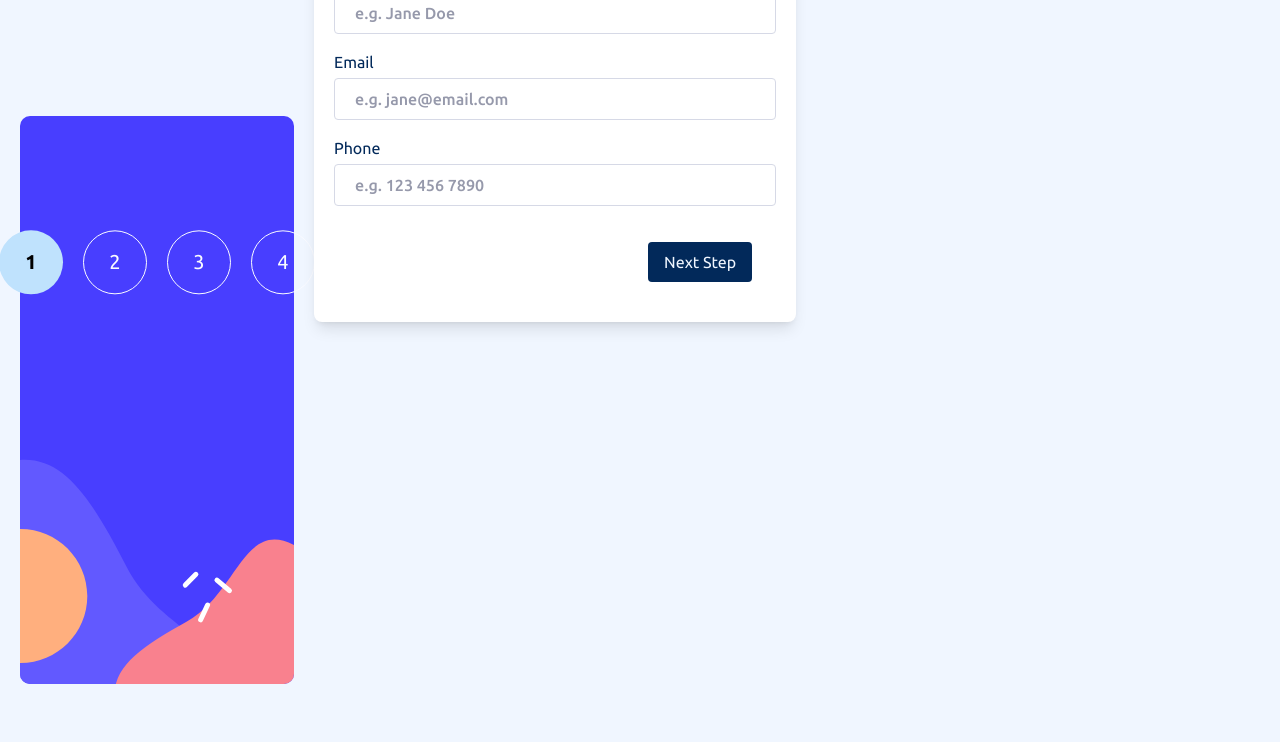
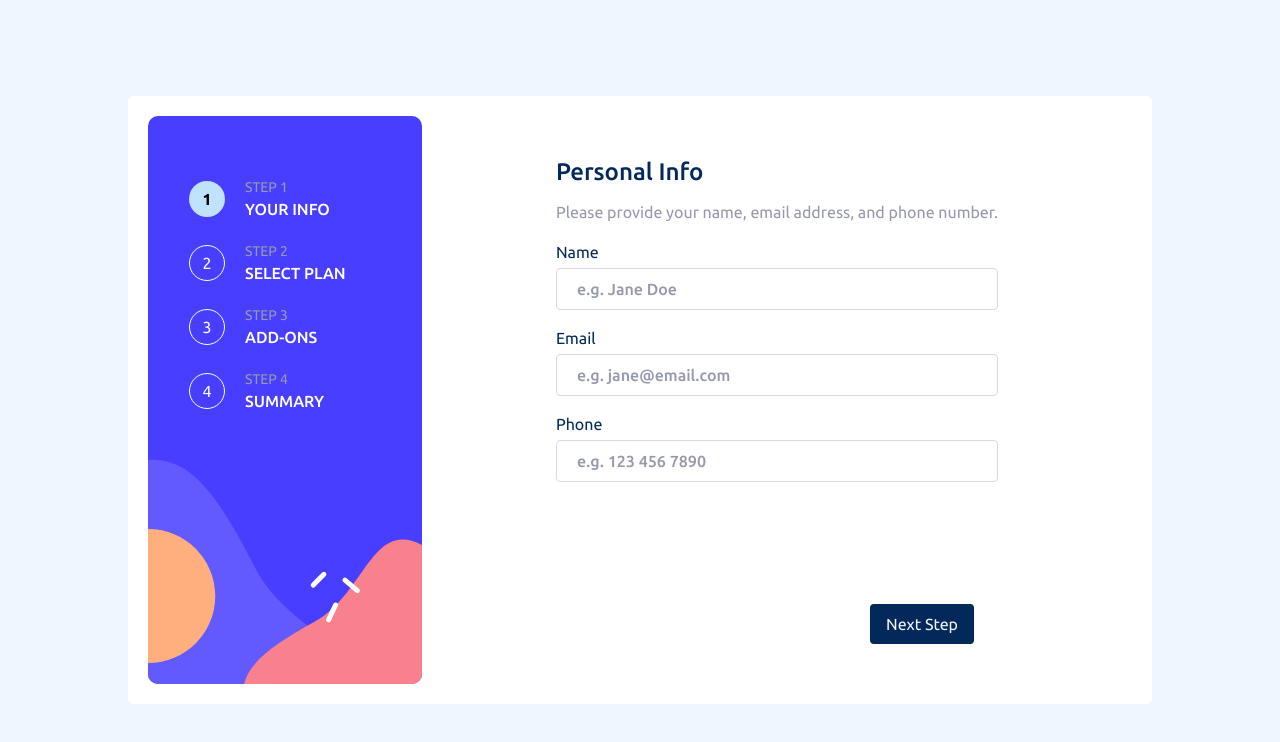
Before and after one commit to FrontendBy-GJ/multi-step-form, a React (Vite) app: page / in a window 1280 px wide. Shown: the top 742 px of the page. Built offline with nearby package versions, Linux system fonts and the light colour scheme.

Commit message:
style form (desktop)

```diff
--- a/src/components/Form.tsx
+++ b/src/components/Form.tsx
@@ -11,40 +11,52 @@ const Form = () => {
   const { currentStep, canConfirm } = useFormContext();
 
   const formInputs = [
-    <PersonalInfo />,
-    <SelectPlan />,
-    <PickAddOns />,
-    <Review />,
+    { form: <PersonalInfo />, title: "Your Info" },
+    { form: <SelectPlan />, title: "Select Plan" },
+    { form: <PickAddOns />, title: "Add-ons" },
+    { form: <Review />, title: "Summary" },
   ];
 
   return (
-    <div className="sm:p- min-h-screen bg-neutral-Magnolia pb-24 font-Ubuntu lg:flex lg:p-5">
+    <div className="bg-neutral-Magnolia md:flex md:h-screen md:items-center md:justify-center md:px-10">
+      <div className="min-h-screen w-full min-w-[375px] bg-neutral-Magnolia pb-24 font-Ubuntu md:flex md:min-h-0 md:max-w-5xl md:rounded-md md:bg-white md:p-5">
         <div className="relative">
           <picture role="presentation">
-          <source media="(min-width: 1024px)" srcSet={desktopBG} />
-          <img src={mobileBG} alt="" className="h-full w-full" />
+            <source media="(min-width: 768px)" srcSet={desktopBG} />
+            <img src={mobileBG} role="presentation" className="h-full w-full" />
           </picture>
 
-        <div className="absolute left-1/2 top-1/3 flex -translate-x-1/2 -translate-y-2/3 justify-center gap-5">
-          {Array(formInputs.length)
-            .fill(null)
-            .map((_, index) => (
+          <div className="absolute left-1/2 top-1/3 flex -translate-x-1/2 -translate-y-2/3 justify-center gap-5 md:w-max md:-translate-x-24 md:-translate-y-32 md:flex-col">
+            {formInputs.map((form, index) => (
+              <div
+                key={form.title}
+                className="flex items-center gap-5 duration-500 animate-in zoom-in-0"
+              >
                 <div
                   key={index}
                   className={`${
                     index === currentStep
                       ? "border-none bg-primary-Light-blue font-bold text-black"
                       : "border-current text-neutral-Alabaster"
-                } grid aspect-square w-9 place-items-center rounded-full border transition duration-500 animate-in zoom-in-0 sm:w-16 sm:text-xl `}
+                  } grid aspect-square w-9 place-items-center rounded-full border transition duration-500 animate-in zoom-in-0`}
                 >
                   {index + 1}
+                </div>
+                <div className="hidden flex-col md:flex">
+                  <span className="text-sm uppercase text-neutral-Cool-gray">
+                    Step {index + 1}
+                  </span>
+                  <h2 className="font-medium uppercase text-white">
+                    {form.title}
+                  </h2>
+                </div>
               </div>
             ))}
           </div>
         </div>
 
-      <main className="px-5">
-        <section className="relative mx-auto -mt-20 max-w-xl rounded-lg bg-white p-5 shadow-lg sm:-mt-32 md:-mt-40">
+        <main className="mx-auto px-5 md:p-10">
+          <section className="relative mx-auto -mt-20 max-w-xl rounded-lg bg-white p-5 shadow-lg sm:-mt-32 md:m-0 md:flex md:h-full md:flex-col md:p-0 md:shadow-none">
             {canConfirm ? (
               <div className="flex flex-col items-center gap-5 py-12 text-center">
                 <img src={complete} role="presentation" />
@@ -58,10 +70,11 @@ const Form = () => {
                 </p>
               </div>
             ) : (
-            <>{formInputs[currentStep]}</>
+              <>{formInputs[currentStep].form}</>
             )}
           </section>
         </main>
+      </div>
     </div>
   );
 };
--- a/src/components/PersonalInfo.tsx
+++ b/src/components/PersonalInfo.tsx
@@ -50,12 +50,14 @@ const PersonalInfo = () => {
 
   return (
     <>
+      <div>
         <h1 className="text-2xl font-medium text-primary-Marine-blue">
           Personal Info
         </h1>
         <p className="mt-3 text-neutral-Cool-gray">
           Please provide your name, email address, and phone number.
         </p>
+      </div>
 
       <form noValidate onSubmit={handleSubmit(onSubmit)}>
         <div className="my-4 grid gap-4">
--- a/src/index.css
+++ b/src/index.css
@@ -10,7 +10,7 @@
 
 @layer components {
   .btn-wrapper {
-    @apply fixed bottom-0 left-0 flex h-20 w-full items-center justify-between bg-white px-6 lg:relative;
+    @apply fixed bottom-0 left-0 flex h-20 w-full items-center justify-between bg-white px-6 lg:absolute lg:items-end;
   }
 }
 
```
Lines whose indentation alone changed are shown as unchanged.
